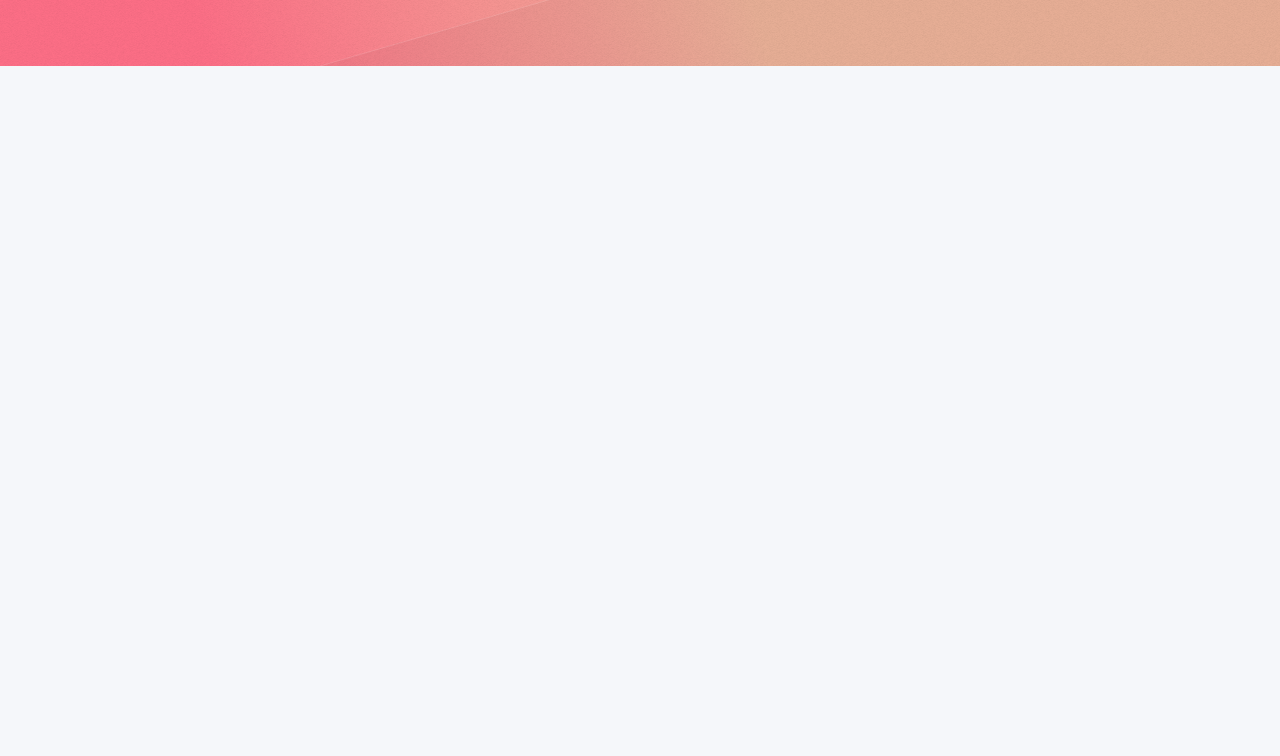
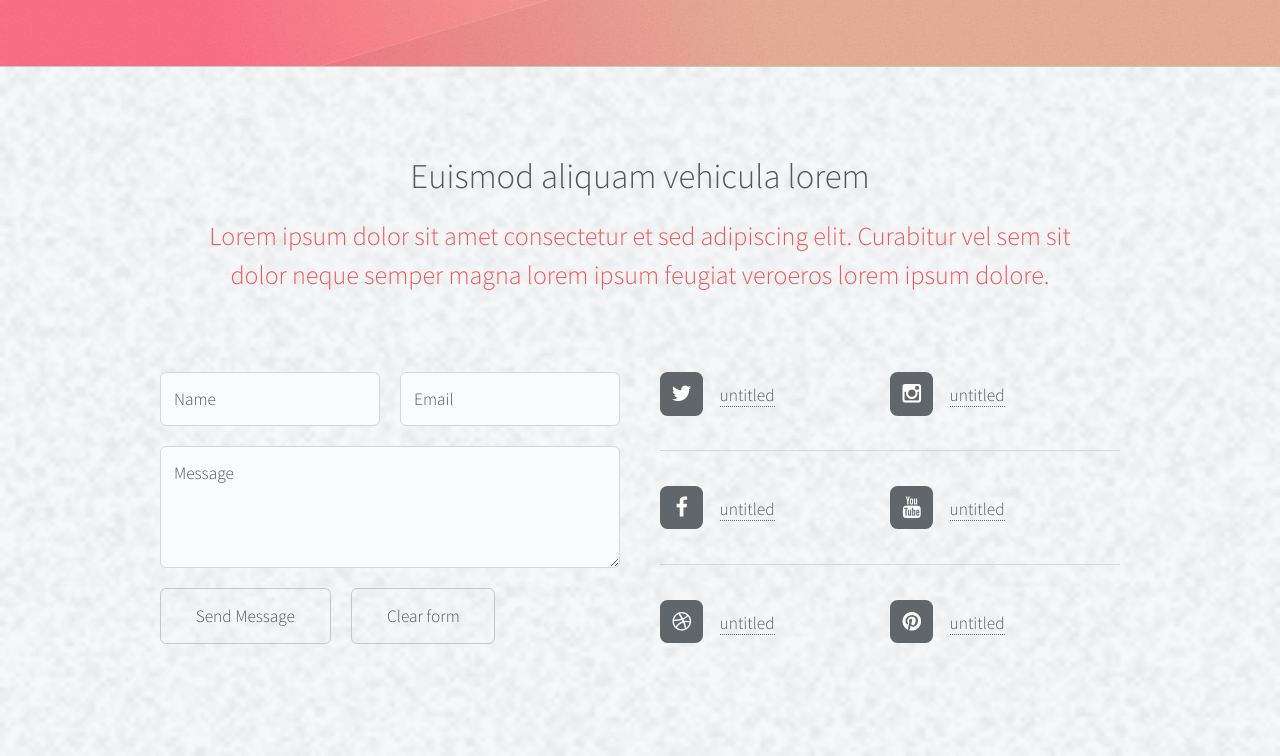
Before and after one commit to bunnypixelarray/bunnypixelarray.github.io, a plain HTML site: page index.html in a window 1280 px wide. Shown: the part 378-1134 px from the top of the page. Before the commit the page ends 800 px from the top, so only its background shows below. Drawn offline with Linux system fonts and the light colour scheme.

Commit message:
template

```diff
--- a/assets/css/main.css
+++ b/assets/css/main.css
@@ -2038,7 +2038,7 @@
 		border-top: solid 1px #c2c7cc;
 		padding: 6em 0 6em 0;
 		background-image: url("images/overlay.png"), url("images/footer.svg");
-		background-size: 128px 128px,				100% 100%;
+		background-size: 1280px 1280px,				1000% 1000%;
 	}
 
 /* Header */
--- a/index.html
+++ b/index.html
@@ -63,7 +63,56 @@
 
 				</div>
 		</div>
-
+                <div id="footer-wrapper">
+		  <div id="footer" class="container">
+		    <header class="major">
+		      <h2>Euismod aliquam vehicula lorem</h2>
+		      <p>Lorem ipsum dolor sit amet consectetur et sed adipiscing elit. Curabitur vel sem sit<br />
+			dolor neque semper magna lorem ipsum feugiat veroeros lorem ipsum dolore.</p>
+		    </header>
+		    <div class="row">
+		      <section class="6u 12u(narrower)">
+			<form method="post" action="#">
+			  <div class="row 50%">
+			    <div class="6u 12u(mobile)">
+			      <input name="name" placeholder="Name" type="text" />
+			    </div>
+			    <div class="6u 12u(mobile)">
+			      <input name="email" placeholder="Email" type="text" />
+			    </div>
+			  </div>
+			  <div class="row 50%">
+			    <div class="12u">
+			      <textarea name="message" placeholder="Message"></textarea>
+			    </div>
+			  </div>
+			  <div class="row 50%">
+			    <div class="12u">
+			      <ul class="actions">
+				<li><input type="submit" value="Send Message" /></li>
+				<li><input type="reset" value="Clear form" /></li>
+			      </ul>
+			    </div>
+			  </div>
+			</form>
+		      </section>
+		      <section class="6u 12u(narrower)">
+			<div class="row 0%">
+			  <ul class="divided icons 6u 12u(mobile)">
+			    <li class="icon fa-twitter"><a href="#"><span class="extra">twitter.com/</span>untitled</a></li>
+			    <li class="icon fa-facebook"><a href="#"><span class="extra">facebook.com/</span>untitled</a></li>
+			    <li class="icon fa-dribbble"><a href="#"><span class="extra">dribbble.com/</span>untitled</a></li>
+			  </ul>
+			  <ul class="divided icons 6u 12u(mobile)">
+			    <li class="icon fa-instagram"><a href="#"><span class="extra">instagram.com/</span>untitled</a></li>
+			    <li class="icon fa-youtube"><a href="#"><span class="extra">youtube.com/</span>untitled</a></li>
+			    <li class="icon fa-pinterest"><a href="#"><span class="extra">pinterest.com/</span>untitled</a></li>
+			  </ul>
+			</div>
+		      </section>
+		    </div>
+		  </div>
+		  </div>
 		<!-- Scripts -->
 
 			<script src="assets/js/jquery.min.js"></script>
```
